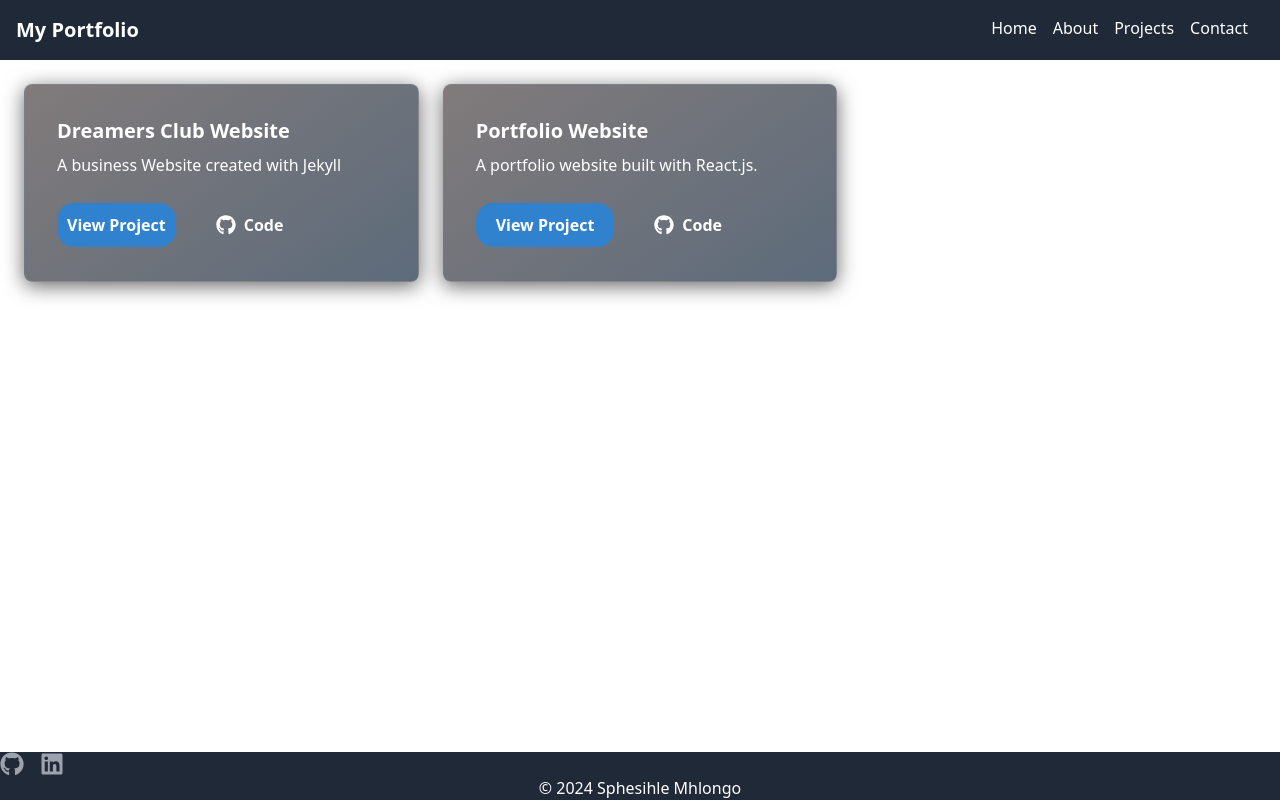
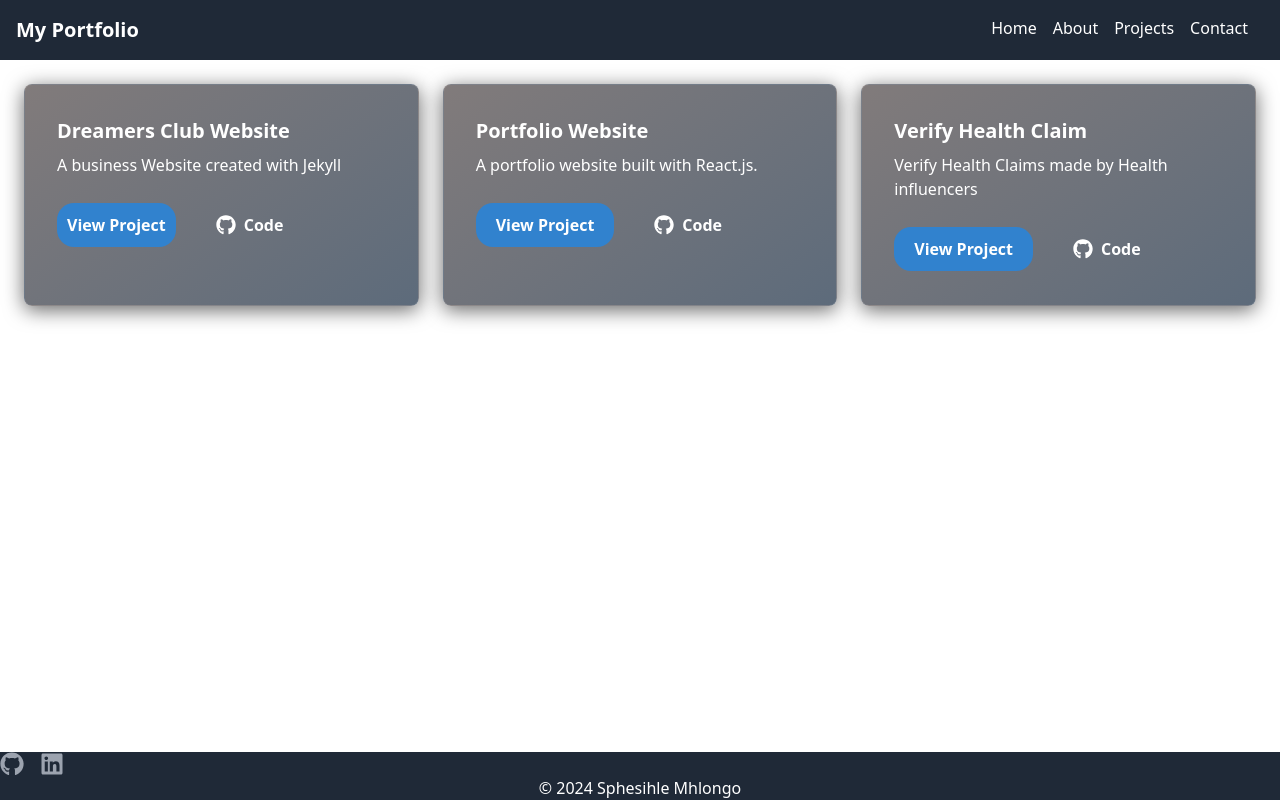
Before and after one commit to sphesihlemhlongo/portfolio-site, a React (Create React App) app: page /projects in a window 1280 px wide. Built offline with nearby package versions, Linux system fonts and the light colour scheme.

Commit message:
New project

```diff
--- a/src/data/projectsData.js
+++ b/src/data/projectsData.js
@@ -21,6 +21,17 @@ const projectsData = [
       },
     },
 
+    {
+      title: "Verify Health Claim",
+      description: "Verify Health Claims made by Health influencers",
+      projectLink: "https://verifyhealthclaim.netlify.app/",
+      codeLink: "https://github.com/sphesihlemhlongo/easy-health.ai",
+      buttonStyles: {
+        projectButton: { backgroundColor: "#3182ce", padding: "10px 20px", borderRadius: "17px", userSelect: "none" },
+        codeButton: { backgroundColor: "#2d3748", padding: "10px 20px", borderRadius: "17px", userSelect: "none" },
+      },
+    },
+
   ];
 
   export default projectsData;
```
